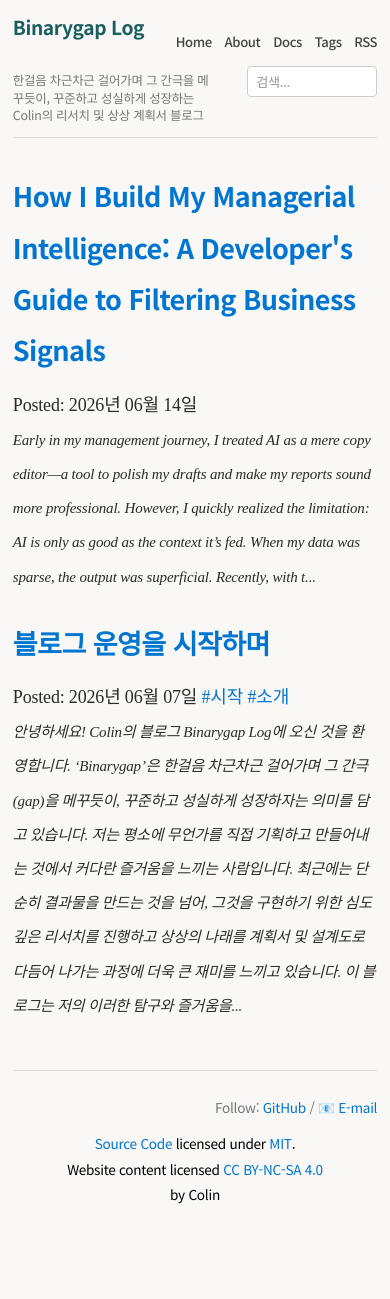
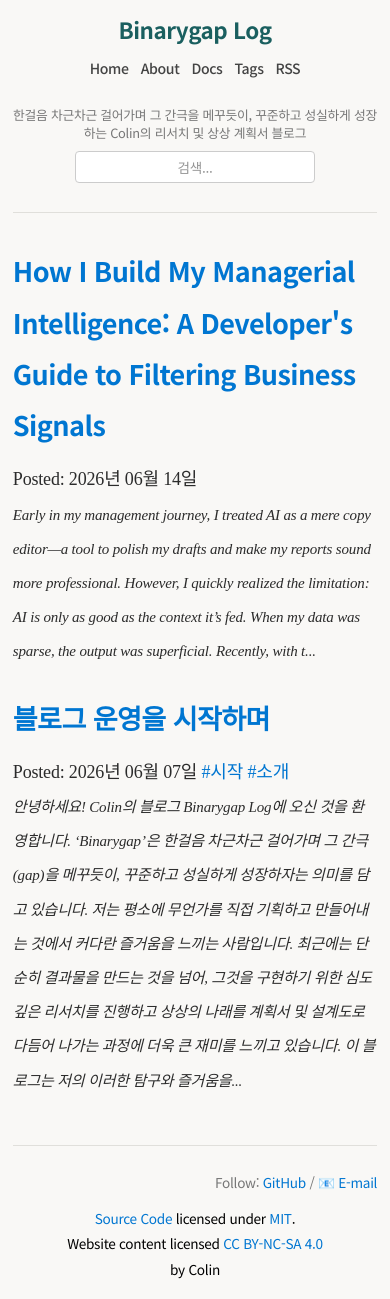
Before and after one commit to Sunggu/sunggu.github.com, a Jekyll site: the page built from index.html, in a window 390 px wide. Built offline with Jekyll 4.4.1, drawn with Linux system fonts in a browser that asks for light colours; the list of posts is cut into pages by our own code; comment, search, counter and statistics services are not loaded; before the commit the page ends 1224 px from its top, so only the background shows below that.

Commit message:
style: improve mobile header layout using flexbox

```diff
--- a/assets/main.css
+++ b/assets/main.css
@@ -299,21 +299,57 @@ a.skip-main:active {
     body {
         padding: 1rem 0.8rem;
     }
+    .header-main {
+        display: flex;
+        flex-direction: column;
+        align-items: center;
+        gap: 12px;
+        margin-bottom: 12px;
+    }
     #title {
-        font-size: 1.2rem;
+        float: none;
+        font-size: 1.4rem;
+        text-align: center;
     }
     #navigation {
-        margin-top: 6px;
+        float: none;
+        margin: 0;
+        display: flex;
+        flex-wrap: wrap;
+        justify-content: center;
+        gap: 12px;
     }
     #navigation a {
-        font-size: 0.82rem;
-        margin-left: 8px;
+        font-size: 0.88rem;
+        margin-left: 0;
+    }
+    .header-sub {
+        display: flex;
+        flex-direction: column;
+        align-items: center;
+        gap: 10px;
+        margin-top: 10px;
     }
     #description {
-        max-width: 55%;
-        font-size: 0.78rem;
+        float: none;
+        max-width: 100%;
+        font-size: 0.8rem;
+        text-align: center;
+        margin: 0;
     }
     #search-container {
-        width: 130px;
+        float: none;
+        width: 100%;
+        max-width: 240px;
+        margin: 0;
+    }
+    #search-input {
+        font-size: 0.85rem;
+        text-align: center;
+    }
+    #results-container {
+        width: 100%;
+        left: 0;
+        right: 0;
     }
 }
```
